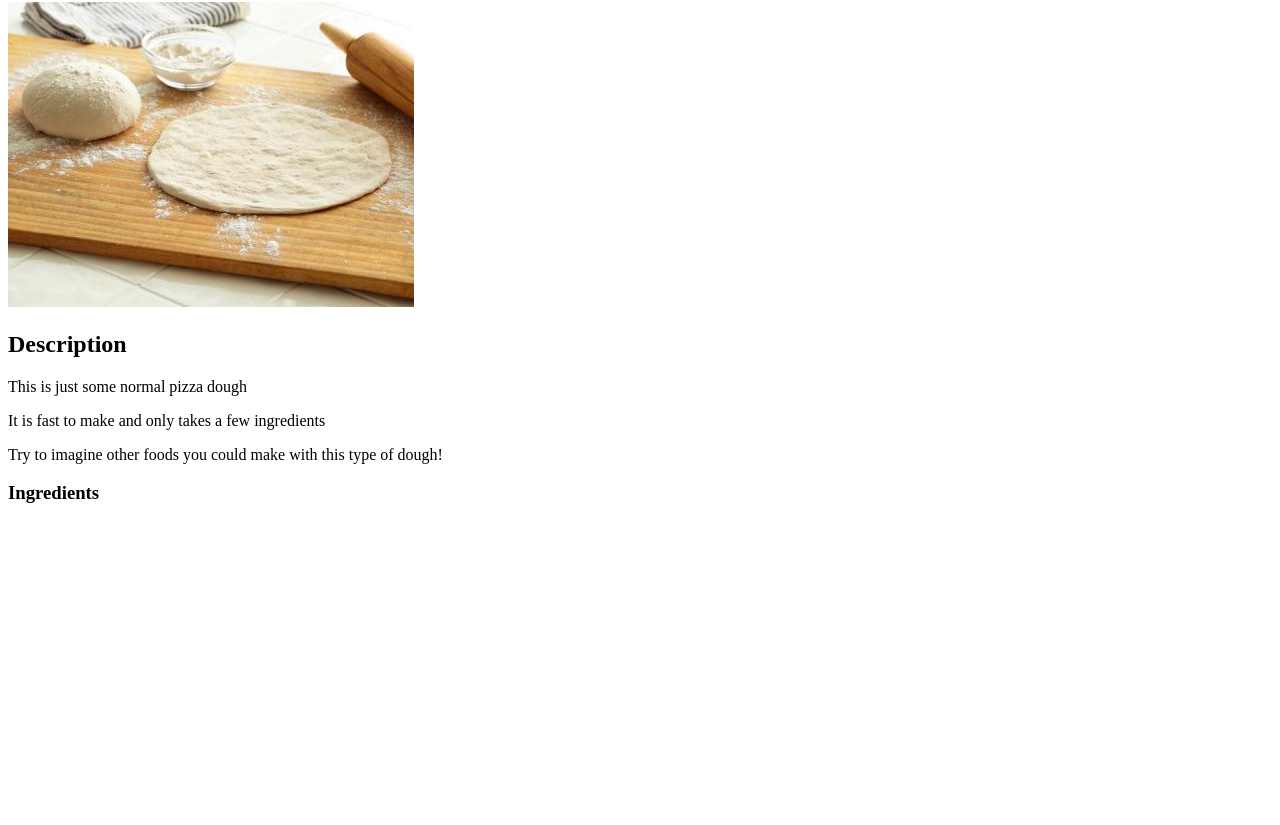
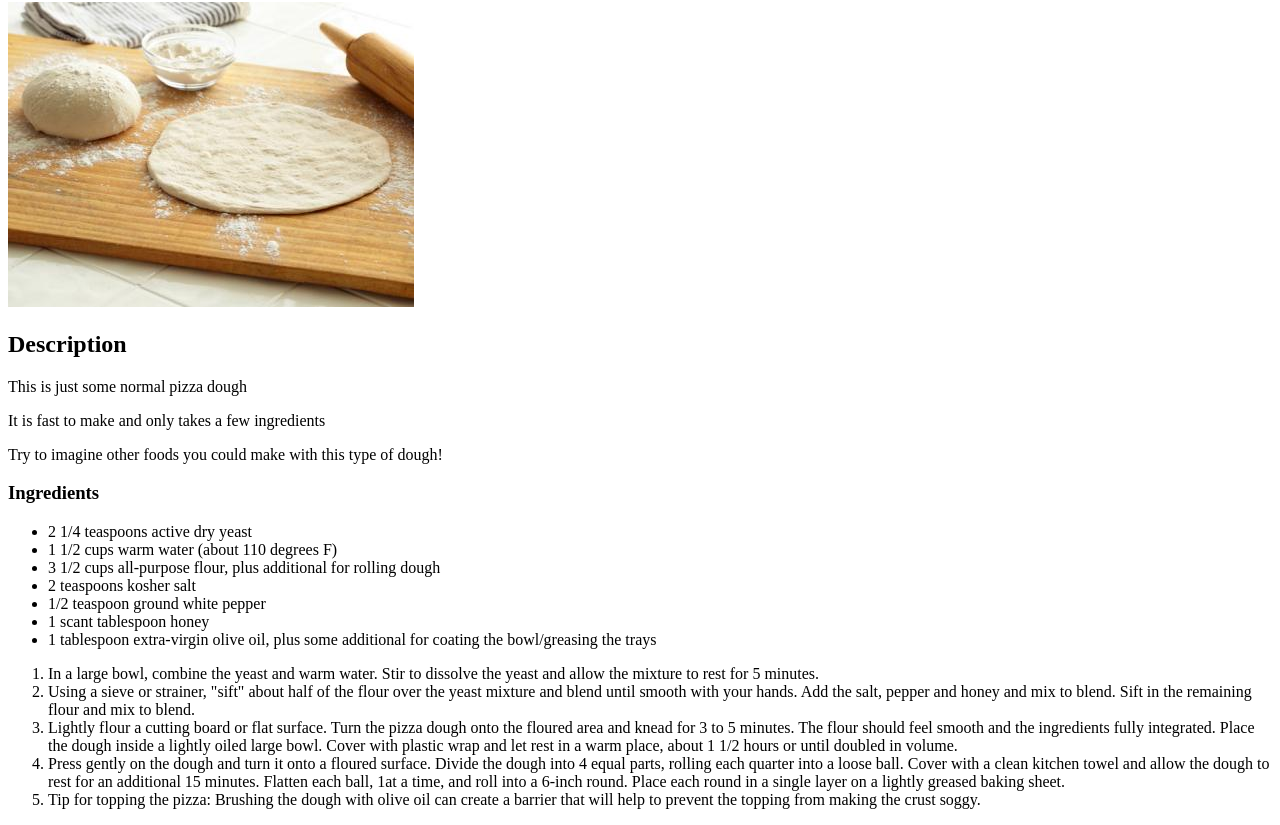
Before and after one commit to JGreene3387/odin-recipes, a plain HTML site: page recipes/pizza_dough.html in a window 1280 px wide. Shown: the part 78-903 px from the top of the page. Before the commit the page ends 800 px from the top, so only its background shows below. Drawn offline with Linux system fonts and the light colour scheme.

Commit message:
Added ingredients and cooking steps to pizza_dough.html

```diff
--- a/recipes/pizza_dough.html
+++ b/recipes/pizza_dough.html
@@ -13,5 +13,21 @@
         <p>It is fast to make and only takes a few ingredients</p>
         <p>Try to imagine other foods you could make with this type of dough!</p>
         <h3>Ingredients</h3>
+        <ul>
+            <li>2 1/4 teaspoons active dry yeast</li>
+            <li>1 1/2 cups warm water (about 110 degrees F)</li>
+            <li>3 1/2 cups all-purpose flour, plus additional for rolling dough</li>
+            <li>2 teaspoons kosher salt</li>
+            <li>1/2 teaspoon ground white pepper</li>
+            <li>1 scant tablespoon honey</li>
+            <li>1 tablespoon extra-virgin olive oil, plus some additional for coating the bowl/greasing the trays</li>
+        </ul>
+        <ol>
+            <li>In a large bowl, combine the yeast and warm water. Stir to dissolve the yeast and allow the mixture to rest for 5 minutes.</li>
+            <li>Using a sieve or strainer, "sift" about half of the flour over the yeast mixture and blend until smooth with your hands. Add the salt, pepper and honey and mix to blend. Sift in the remaining flour and mix to blend.</li>
+            <li>Lightly flour a cutting board or flat surface. Turn the pizza dough onto the floured area and knead for 3 to 5 minutes. The flour should feel smooth and the ingredients fully integrated. Place the dough inside a lightly oiled large bowl. Cover with plastic wrap and let rest in a warm place, about 1 1/2 hours or until doubled in volume.</li>
+            <li>Press gently on the dough and turn it onto a floured surface. Divide the dough into 4 equal parts, rolling each quarter into a loose ball. Cover with a clean kitchen towel and allow the dough to rest for an additional 15 minutes. Flatten each ball, 1at a time, and roll into a 6-inch round. Place each round in a single layer on a lightly greased baking sheet.</li>
+            <li>Tip for topping the pizza: Brushing the dough with olive oil can create a barrier that will help to prevent the topping from making the crust soggy.</li>
+        </ol>
     </body>
 </html>
```
